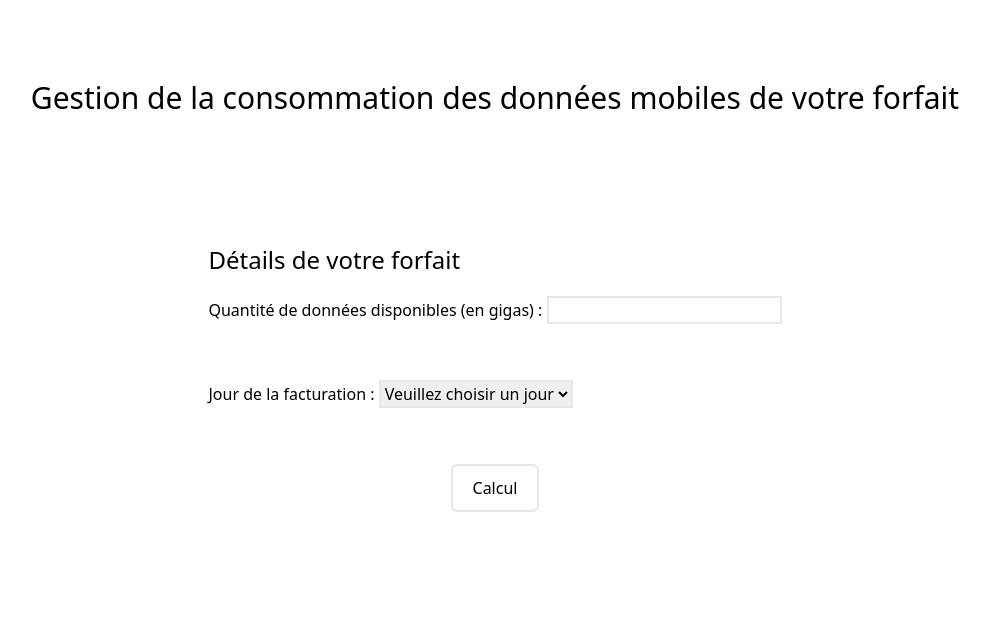
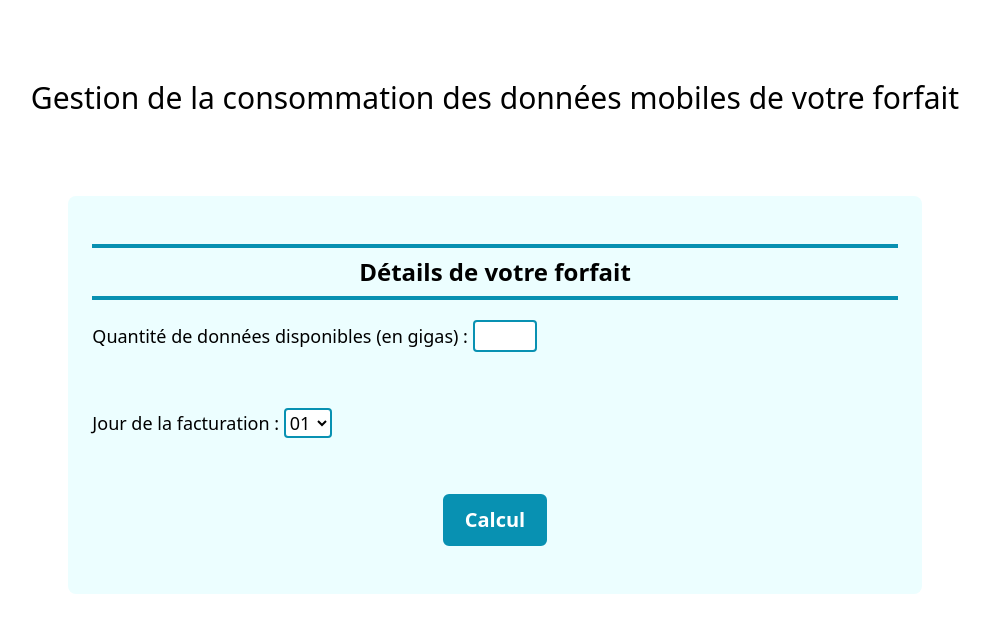
Before and after one commit to Cycle9898/mobile-data-consumption-management, a website built with Vite: page index.html in a window 1280 px wide. Shown: the whole page, without its empty margins (145-1135 px from the left). Built offline with nearby package versions, Linux system fonts and the light colour scheme.

Commit message:
adding style to details section + main

```diff
--- a/index.html
+++ b/index.html
@@ -13,16 +13,20 @@
 			<h1 class="text-3xl">Gestion de la consommation des données mobiles de votre forfait</h1>
 		</header>
 
-		<main>
-			<section class="py-12 px-6">
-				<h2 class="mb-5 text-2xl">Détails de votre forfait</h2>
+		<main class="w-8/12">
+			<section class="py-12 px-6 bg-cyan-50 rounded-lg">
+				<h2 class="font-bold text-2xl text-center m-auto mb-5 p-2 border-y-4 border-cyan-600">
+					Détails de votre forfait
+				</h2>
 
 				<form class="flex flex-col gap-y-14" id="plan-details-form">
 					<div>
-						<label for="data-quantity"> Quantité de données disponibles (en gigas) : </label>
+						<label for="data-quantity" class="text-lg">
+							Quantité de données disponibles (en gigas) :
+						</label>
 
 						<input
-							class="border-solid border-2"
+							class="border-cyan-600 border-2 rounded w-16 text-lg"
 							id="data-quantity"
 							name="data-quantity"
 							type="number"
@@ -31,10 +35,13 @@
 					</div>
 
 					<div>
-						<label for="billing-day"> Jour de la facturation : </label>
+						<label for="billing-day" class="text-lg"> Jour de la facturation : </label>
 
-						<select name="billing-day" id="billing-day" required class="border-solid border-2">
-							<option value="" selected disabled hidden>Veuillez choisir un jour</option>
+						<select
+							name="billing-day"
+							id="billing-day"
+							required
+							class="border-cyan-600 border-2 w-12 rounded bg-white text-lg">
 							<option value="1">01</option>
 							<option value="2">02</option>
 							<option value="3">03</option>
@@ -69,7 +76,9 @@
 						</select>
 					</div>
 
-					<button type="submit" class="w-fit border-solid border-2 py-2.5 px-5 rounded-md m-auto">
+					<button
+						type="submit"
+						class="w-fit border-solid border-2 border-cyan-600 bg-cyan-600 hover:bg-cyan-300 hover:text-black text-white text-xl font-semibold py-2.5 px-5 rounded-md m-auto">
 						Calcul
 					</button>
 				</form>
@@ -82,7 +91,7 @@
 					<span id="avg-result"></span>
 				</div>
 
-				<div class="flex flex-col">
+				<div class="flex flex-col w-fit m-auto">
 					<table class="border-separate border-2 border-solid border-cyan-600 rounded-lg text-center">
 						<caption class="caption-top p-2 font-semibold text-lg text-nowrap">
 							Seuil de données à ne pas dépasser en fonction de la date (en gigas)
```
